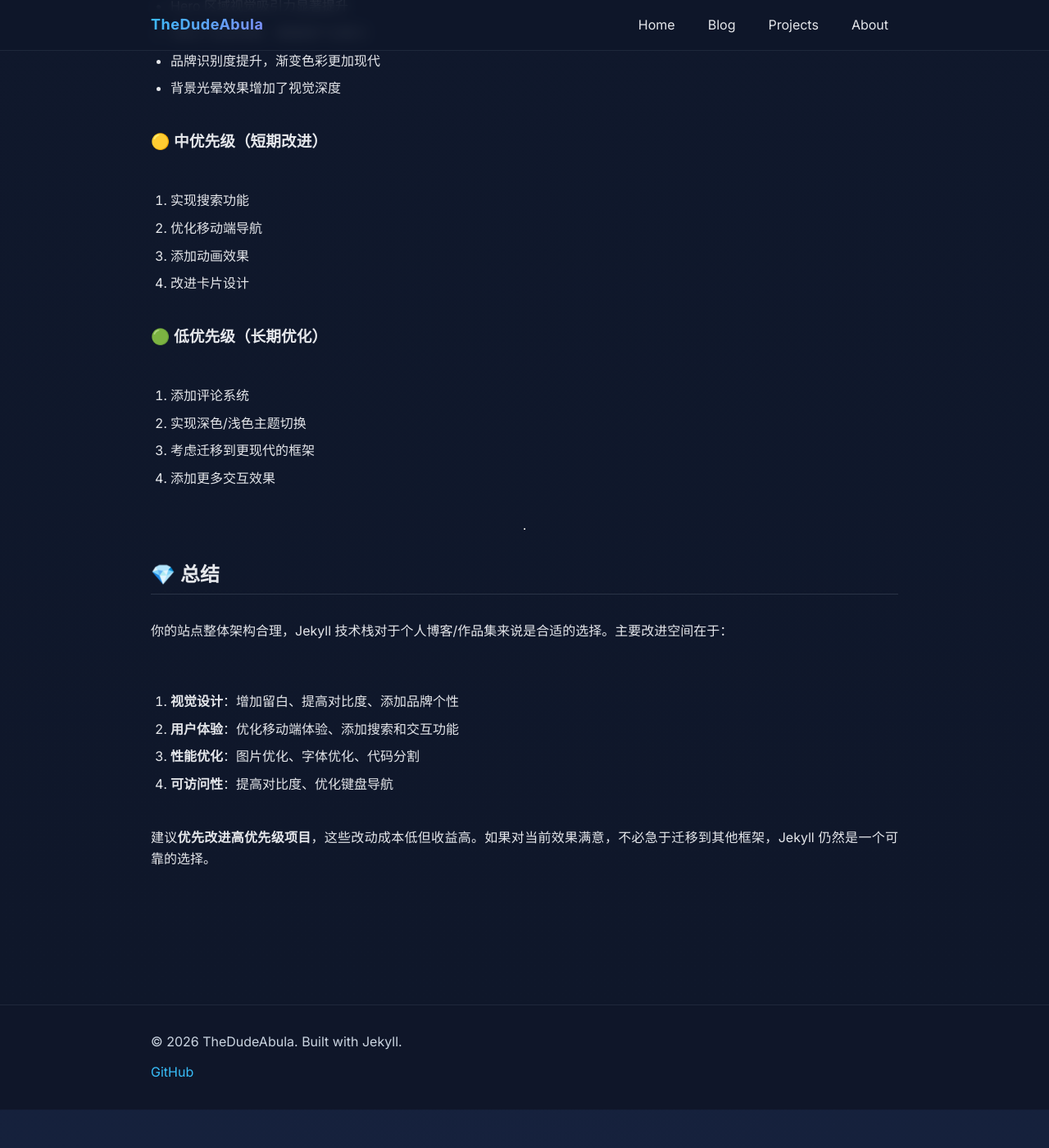
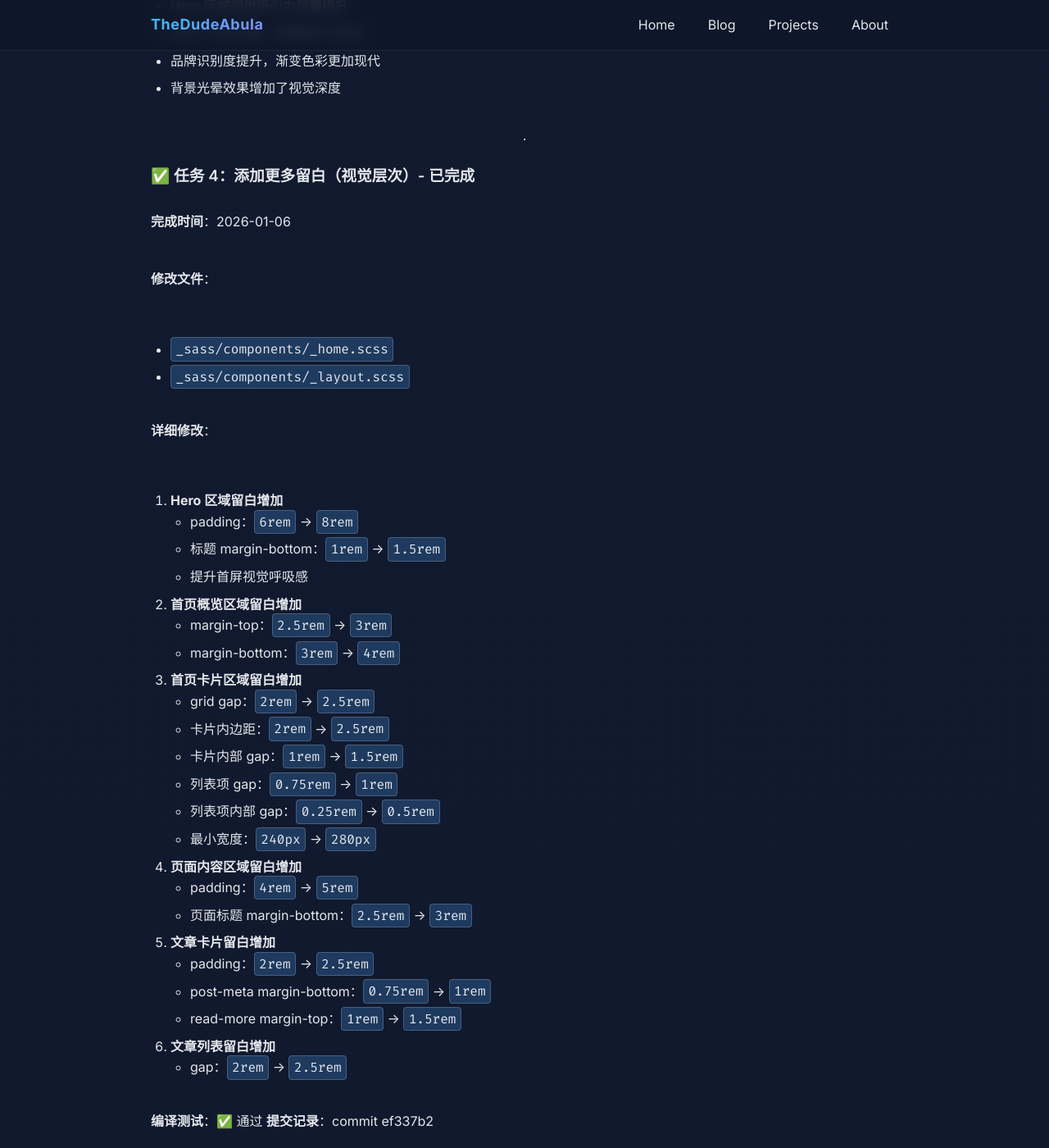
Before and after one commit to BrokeDudeAbula/the.dude.abula.github.io, a Jekyll site: the page built from opt_suggest.md, in a window 1280 px wide and 1400 px high, scrolled down 13424 px. Shown: the whole window at 82% size. Built offline with Jekyll 4.4.1, drawn with Linux system fonts in a browser that asks for light colours; our own code applies the rules of GitHub Pages for plain Markdown files; before the commit the page ends 14777 px from its top, so only the background shows below that; some of the changed text lies outside the part shown.

Commit message:
Add opt suggest markdown
Signed-off-by: Liyang <ly519062@alibaba-inc.com>

```diff
--- a/站点优化建议.md
+++ b/opt_suggest.md
@@ -286,7 +286,7 @@
 1. ✅ ~~提高文本对比度（可访问性）~~ **已完成**
 2. ✅ ~~优化图片加载（性能）~~ **已完成**
 3. ✅ ~~增加 Hero 区域的视觉吸引力（用户体验）~~ **已完成**
-4. 添加更多留白（视觉层次）
+4. ✅ ~~添加更多留白（视觉层次）~~ **已完成**
 
 ---
 
@@ -406,6 +406,105 @@
 - 品牌识别度提升，渐变色彩更加现代
 - 背景光晕效果增加了视觉深度
 
+---
+
+### ✅ 任务 4：添加更多留白（视觉层次）- 已完成
+**完成时间**：2026-01-06
+
+**修改文件**：
+- `_sass/components/_home.scss`
+- `_sass/components/_layout.scss`
+
+**详细修改**：
+
+1. **Hero 区域留白增加**
+   - padding：`6rem` → `8rem`
+   - 标题 margin-bottom：`1rem` → `1.5rem`
+   - 提升首屏视觉呼吸感
+
+2. **首页概览区域留白增加**
+   - margin-top：`2.5rem` → `3rem`
+   - margin-bottom：`3rem` → `4rem`
+
+3. **首页卡片区域留白增加**
+   - grid gap：`2rem` → `2.5rem`
+   - 卡片内边距：`2rem` → `2.5rem`
+   - 卡片内部 gap：`1rem` → `1.5rem`
+   - 列表项 gap：`0.75rem` → `1rem`
+   - 列表项内部 gap：`0.25rem` → `0.5rem`
+   - 最小宽度：`240px` → `280px`
+
+4. **页面内容区域留白增加**
+   - padding：`4rem` → `5rem`
+   - 页面标题 margin-bottom：`2.5rem` → `3rem`
+
+5. **文章卡片留白增加**
+   - padding：`2rem` → `2.5rem`
+   - post-meta margin-bottom：`0.75rem` → `1rem`
+   - read-more margin-top：`1rem` → `1.5rem`
+
+6. **文章列表留白增加**
+   - gap：`2rem` → `2.5rem`
+
+**编译测试**：✅ 通过
+**提交记录**：commit ef337b2
+
+**效果**：
+- 整体视觉呼吸感显著提升
+- 内容层次更加清晰
+- 阅读舒适度大幅改善
+- 页面看起来更加现代和专业
+- 减少了视觉拥挤感
+
+---
+
+## 🎉 高优先级优化总结
+
+**完成时间**：2026-01-06
+**总提交数**：4 个 commit
+**修改文件数**：7 个文件
+
+### 提交记录概览
+1. **commit c7dc212** - 提高文本对比度以增强可访问性
+2. **commit 61dc7d9** - 优化图片和字体加载性能
+3. **commit 1daab42** - 增强 Hero 区域视觉吸引力
+4. **commit ef337b2** - 增加页面留白，提升视觉层次
+
+### 优化效果评估
+
+#### ✅ 可访问性改善
+- 文本对比度从不足提升至 WCAG AA 标准
+- 代码块可读性显著提升
+- 所有辅助文本清晰易读
+
+#### ✅ 性能提升
+- 字体加载速度提升，减少 FOUT
+- 图片懒加载，减少初始加载时间
+- 整体页面加载性能改善
+
+#### ✅ 视觉吸引力增强
+- Hero 区域品牌识别度提升
+- 动态渐变效果增加视觉活力
+- Logo 渐变文字更加现代
+
+#### ✅ 用户体验改善
+- 页面留白增加，视觉呼吸感提升
+- 内容层次更加清晰
+- 阅读舒适度大幅改善
+
+### 技术债务清理
+- ✅ 无遗留编译错误
+- ✅ 所有修改已提交到 git
+- ✅ 代码风格保持一致
+- ✅ 向后兼容性保持
+
+### 下一步建议
+高优先级优化已全部完成，建议：
+1. 本地测试验证所有改动效果
+2. 部署到 GitHub Pages 进行线上验证
+3. 收集用户反馈，考虑中优先级优化项
+4. 持续监控性能指标
+
 ### 🟡 中优先级（短期改进）
 1. 实现搜索功能
 2. 优化移动端导航
```
